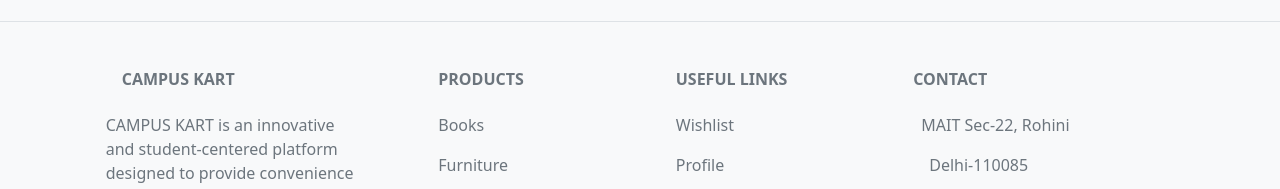
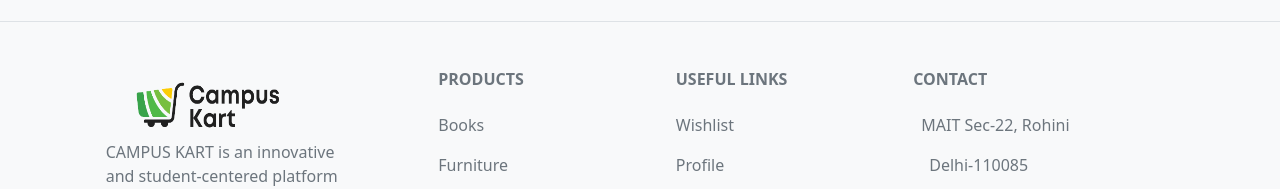
Before and after one commit to sahilrohera10/campuskartfront, a React (Create React App) app: page / in a window 1280 px wide. Shown: the part 1325-1514 px from the top of the page. Built offline with nearby package versions, Linux system fonts and the light colour scheme; no server answers.

Commit message:
changes in footer

```diff
--- a/src/Components/Footer.js
+++ b/src/Components/Footer.js
@@ -56,10 +56,13 @@ const Footer = () => {
                 id="link_des"
                 className="mx-auto mb-4"
               >
-                <h6 className="text-uppercase fw-bold mb-4">
+                {/* <h6 className="text-uppercase fw-bold mb-4">
                   <MDBIcon color="secondary" icon="gem" className="me-3" />
                   Campus Kart
-                </h6>
+                </h6> */}
+                {/* <div>
+                </div> */}
+                <img src="Campus_Kart_Logo_no_bg.png" alt="" style={{height:"70px" , width:"200px"}} />
                 <p>
                   CAMPUS KART is an innovative and student-centered platform
                   designed to provide convenience and ease to college students
@@ -85,12 +88,12 @@ const Footer = () => {
                   </a>
                 </p>
                 <p>
-                  <a href={`books`} className="text-reset">
+                  <a href={`furniture`} className="text-reset">
                     Furniture
                   </a>
                 </p>
                 <p>
-                  <a href={`books`} className="text-reset">
+                  <a href={`electronics`} className="text-reset">
                     Electronics
                   </a>
                 </p>
```
Also changed, not shown: public/Campus_Kart_Logo_no_bg.png (added).
